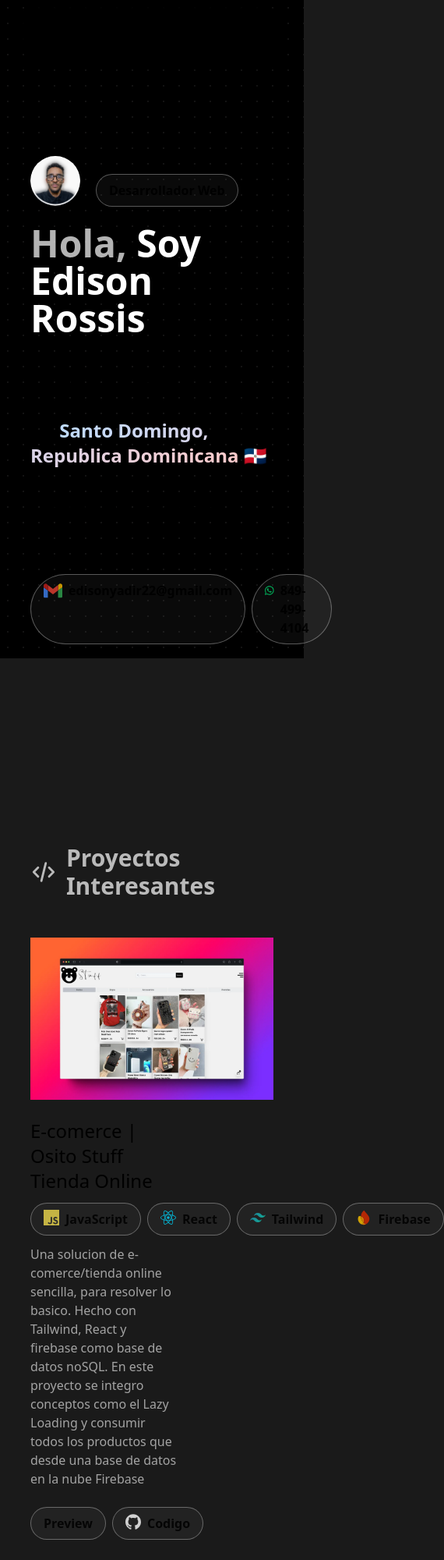
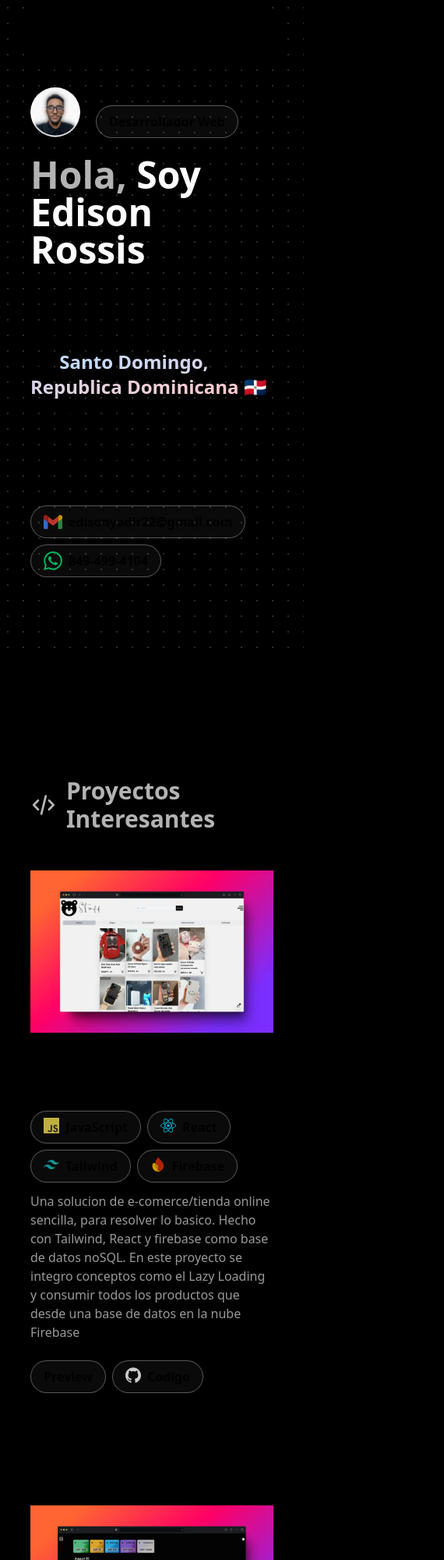
Before and after one commit to edisonYrossis/edisonYrossis.github.io, an Astro site: page / in a window 390 px wide. Shown: the top 2000 px of the page at 78% size, 570 px wide, since content can reach past the window. Built offline with nearby package versions, Linux system fonts and the light colour scheme; Astro itself is replaced by a stand-in of ours.

Commit message:
fixing background and responsive design

```diff
--- a/src/components/Proyects.astro
+++ b/src/components/Proyects.astro
@@ -67,9 +67,9 @@ const proyects = [
                 <img src={image} alt={`${title}`} >
 
             </div>
-            <div class="w-3/5 flex flex-col gap-3">
+            <div class="w-full flex flex-col gap-3">
                 <h3 class="text-2xl">{title}</h3>
-               <ul class="flex gap-2 text-wrap w-1/2">
+               <ul class="flex gap-2 flex-wrap w-full">
                 {
                     tags.map(tag => (
                     <SocialIcon  >
--- a/src/layouts/Layout.astro
+++ b/src/layouts/Layout.astro
@@ -17,8 +17,8 @@ const { title } = Astro.props;
 
 	<head>
 		<meta charset="UTF-8" />
-		<meta name="description" content="Astro description" />
-		<meta name="viewport" content="width=device-width" />
+		<meta name="description" content="Portfolio de Edison Yadir Rossis" />
+		<meta name="viewport" content="width=device-width, initial-scale=1.0" />
 		<link rel="icon" type="image/svg+xml" href="/favicon.svg" />
 		<meta name="generator" content={Astro.generator} />
 		<title>{title}</title>
@@ -29,7 +29,7 @@ const { title } = Astro.props;
 
 		<div class="fixed inset-0 -z-10">
 			<!-- Contenido del fondo -->
-			<div class="absolute top-0 z-[-2] h-screen w-screen bg-[#000] bg-[radial-gradient(#605f5f33_1px,#000_1px)] bg-[size:20px_20px]"></div>
+			<div class="absolute top-0 z-[-2] h-screen w-screen bg-[#000] bg-[radial-gradient(#5e5e5e7a_1px,#000_1px)] bg-[size:20px_20px]"></div>
 		</div>
 
 
@@ -51,14 +51,15 @@ const { title } = Astro.props;
 
 	html {
 		font-family: 'Onest Variable' ,system-ui, sans-serif;
-		background-color: #1a1a1a;
+		background-color: #000;
 		scroll-behavior: smooth;
 
 
 	}
 
 	body {
-		padding-top: 1.5rem;
+		padding-top: 1rem;
+		overflow: hidden;
 		display: flex;
 		flex-direction: column;
 		min-height: 100vh;
--- a/src/pages/index.astro
+++ b/src/pages/index.astro
@@ -19,7 +19,7 @@ import Header from '../components/Header.astro';
 	<Header />
 
 	<main>
-		<SectionContainer class="py-44 pb-20 justify-start" id="contact">
+		<SectionContainer class="py-24 pb-20 justify-start sm:py-44  " id="contact">
 
 			<div class="flex gap-5 items-center">
 					<img
@@ -56,7 +56,7 @@ import Header from '../components/Header.astro';
 				hacer cosas innovadoras.
 				</span>
 			</h2>
-			<div class="h-fit flex gap-2">
+			<div class="h-fit flex gap-2 flex-wrap">
 
 
 				  <SocialIcon href="mailto:edisonyadir22@gmail.com" target="_blank" rel="noopener noreferrer"  >
```
